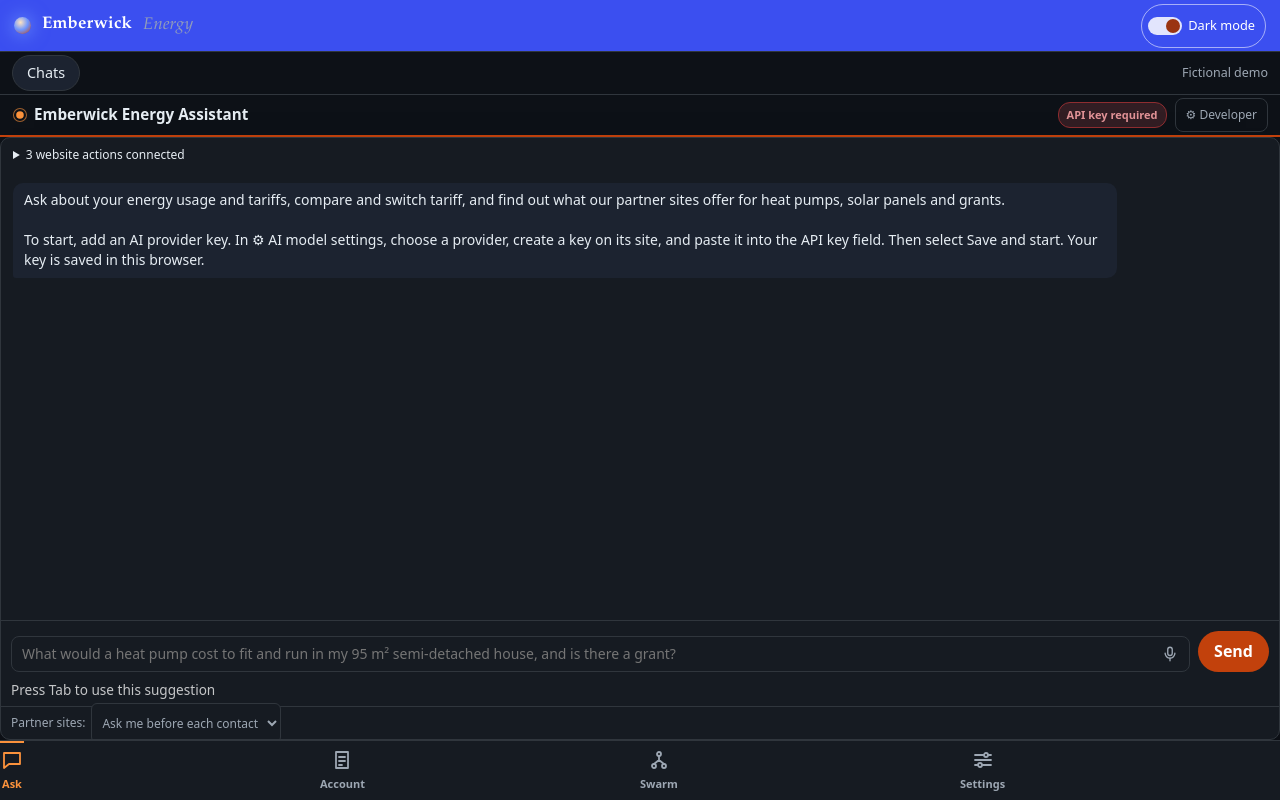
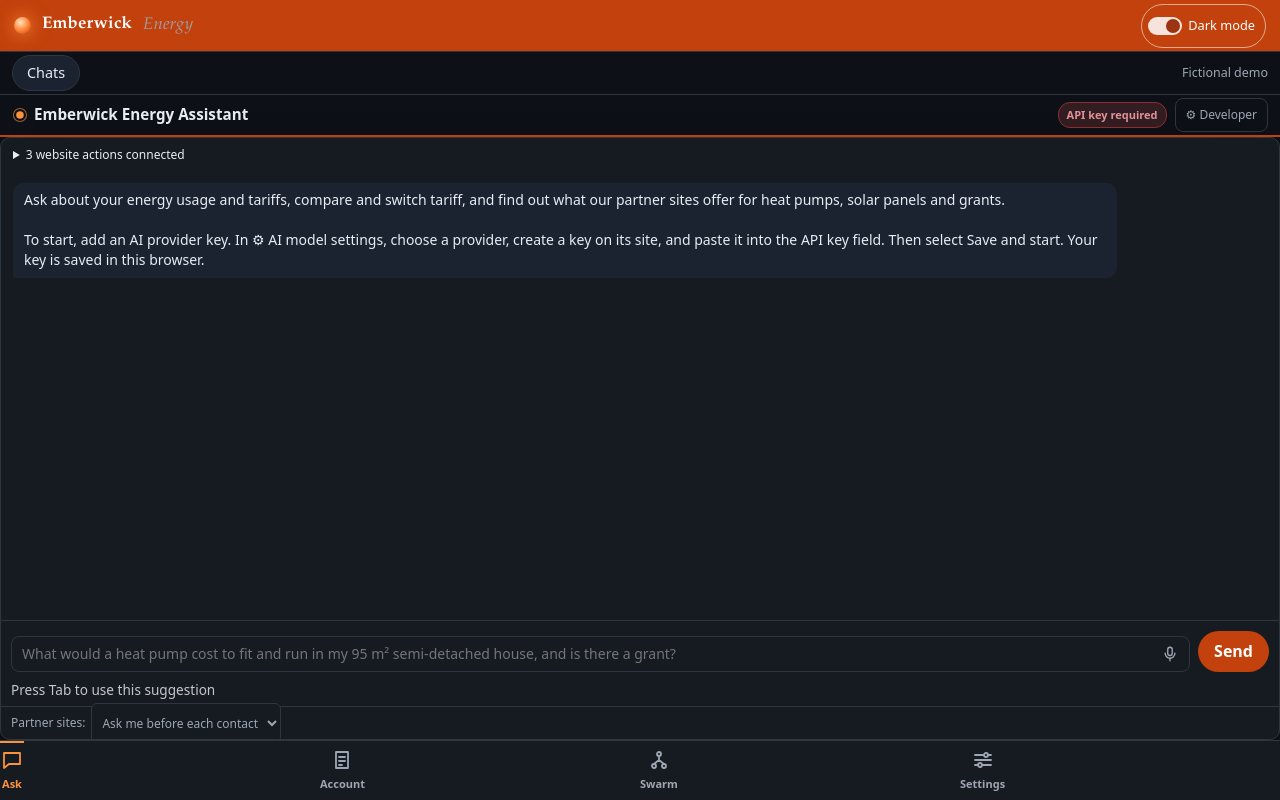
Before and after one commit to arijitgupta42/open-agentic-energy, a website with bundled scripts: page sites/utility/index.html in a window 1280 px wide. Both pictures are taken after a click on the switch "Dark mode". Built offline with nearby package versions, Linux system fonts and the light colour scheme.

Commit message:
Variant C: Emberwick's original colourway and ember logo
Light and dark tokens from the original styles.css and design.css (warm paper, ember orange, dark brown); the original glowing-ember wordmark restored. Muted text darkened to #5a4b40 in the light theme so body text keeps 7:1.

```diff
--- a/sites/utility/variant.css
+++ b/sites/utility/variant.css
@@ -1,5 +1,5 @@
 /* Design variant C of the Emberwick Energy page: software kind, light and calm. Loaded after design.css, so it
-   replaces that file's ember character on this page only. The dealt look: palette cool-grey-cobalt, pairing
+   replaces that file's ember character on this page only. The dealt look: palette: Emberwick's own colours (start.mjs brand), not a dealt one, pairing
    Schibsted Grotesk (self-hosted, assets/fonts), round corners, hero "collage" (the account and usage in one
    app frame on a lit ground), moment cursor-spotlight. No photographs, no effects, nothing tied to scrolling. */
 :root {
@@ -9,17 +9,17 @@
   --display-tracking: -0.035em;
   --radius: 22px;
   --radius-sm: 14px;
-  --paper: #eef0f3; --surface: #ffffff; --surface-2: #f4f5f8; --line: #d5d9e0;
-  --ink: #0b0c0e; --muted: #434a57; --tint: #e5e8fb;
-  --brand: #1f2de6; --brand-ink: #1f2de6; --brand-solid: #1f2de6; --ember: #1f2de6;
-  --shadow-2: 0 28px 56px -34px rgba(20, 30, 120, 0.45);
-  --ground-a: color-mix(in oklab, var(--brand-solid) 16%, var(--paper));
+  --paper: #f4f2ef; --surface: #ffffff; --surface-2: #f8f4ee; --line: #ddd4ca;
+  --ink: #261b14; --muted: #5a4b40; --tint: #fcefe2;
+  --brand: #a63a0f; --brand-ink: #a63a0f; --brand-solid: #a63a0f; --ember: #ff8a3d;
+  --shadow-2: 0 28px 56px -34px rgba(70, 28, 6, 0.5);
+  --ground-a: color-mix(in oklab, var(--ember) 30%, var(--paper));
   --ground-b: color-mix(in oklab, var(--brand-solid) 5%, var(--paper));
 }
 :root[data-theme="dark"] {
-  --paper: #0d1015; --surface: #171b22; --surface-2: #1e232c; --line: #2b323d;
-  --ink: #eef0f3; --muted: #9aa3b0; --tint: #16213a;
-  --brand: #3b4ff0; --brand-ink: #86a8ff; --brand-solid: #3a4df0; --ember: #6f96ff;
+  --paper: #16110d; --surface: #1f1813; --surface-2: #2a211a; --line: #3b2f26;
+  --ink: #f5ece2; --muted: #ae9f91; --tint: #2e1e12;
+  --brand: #c2410c; --brand-ink: #ff9d57; --brand-solid: #c2410c; --ember: #ff8a3d;
   --shadow-2: 0 30px 60px -34px #000;
   --ground-a: color-mix(in oklab, var(--brand-solid) 30%, var(--paper));
   --ground-b: color-mix(in oklab, var(--brand-solid) 9%, var(--paper));
@@ -35,8 +35,8 @@ main section > h2::after { display: none; }
 header { padding: 20px 28px; border-bottom: 0; max-width: 1320px; margin: 0 auto; }
 header::after { display: none; }
 .brand { font-family: var(--font-display); font-weight: 600; font-size: 1.3rem; letter-spacing: -0.03em; }
-.brand::before { width: 26px; height: 26px; box-shadow: none; background: radial-gradient(circle at 50% 50%, var(--paper) 0 22%, transparent 24%), var(--brand-solid); }
-.brand span { font-style: normal; font-weight: 500; color: var(--muted); }
+/* The original Emberwick logo: the glowing ember and the wordmark, unchanged from design.css (only the type is the dealt pairing). */
+.brand span { font-weight: 400; font-style: italic; color: var(--muted); }
 header nav a { padding: 8px 14px; border-radius: 999px; color: var(--muted); font-weight: 500; background: none; transition: background-color 0.18s, color 0.18s; }
 header nav a:hover, header nav a:focus-visible { background: var(--surface-2); color: var(--ink); background-size: 0; }
 header nav { gap: 2px; }
@@ -75,7 +75,7 @@ h1 { font-size: clamp(2.3rem, 4.1vw, 3.5rem); line-height: 1.04; font-weight: 50
 .appframe .usage h2 { margin: 0 0 6px; font-size: 1rem; letter-spacing: -0.01em; }
 .appframe .usage > p { margin: 0 0 4px; font-size: 0.9rem; color: var(--muted); max-width: none; }
 .appframe .bars { height: 150px; margin-top: 12px; padding: 12px 6px 4px; border: 0; background: none; gap: 8px; border-radius: 0; }
-.appframe .bars .bar { width: 100%; border-radius: 8px 8px 3px 3px; background: linear-gradient(to top, var(--brand-solid), color-mix(in srgb, var(--brand-solid) 55%, var(--surface))); transition: filter 0.2s; }
+.appframe .bars .bar { width: 100%; border-radius: 8px 8px 3px 3px; background: linear-gradient(to top, #b8400f, var(--ember)); transition: filter 0.2s; }
 .appframe .bars > div { font-size: 0.74rem; padding-top: 6px; }
 @media (min-width: 960px) {
   .intro.hero { display: grid; grid-template-columns: minmax(0, 5fr) minmax(0, 6.4fr); column-gap: 56px; align-items: center; min-height: calc(100svh - 80px); }
@@ -134,7 +134,6 @@ footer a:hover, footer a:focus-visible { text-decoration-color: currentColor; }
 
 /* The runtime sets its own primary from the manifest; the page's blue wins in both themes (white text on it passes 4.5:1). */
 #agent-app { --ns-font: var(--font-body); --ns-primary: var(--brand-solid) !important; --ns-accent: var(--brand-solid) !important; }
-.theme-switch[aria-checked="true"] .theme-knob { background: var(--brand-solid); }
 
 /* Round two: equal edges, a skip link, one rhythm between the first screen and the next. */
 .eyebrow::before { display: none; }
```
